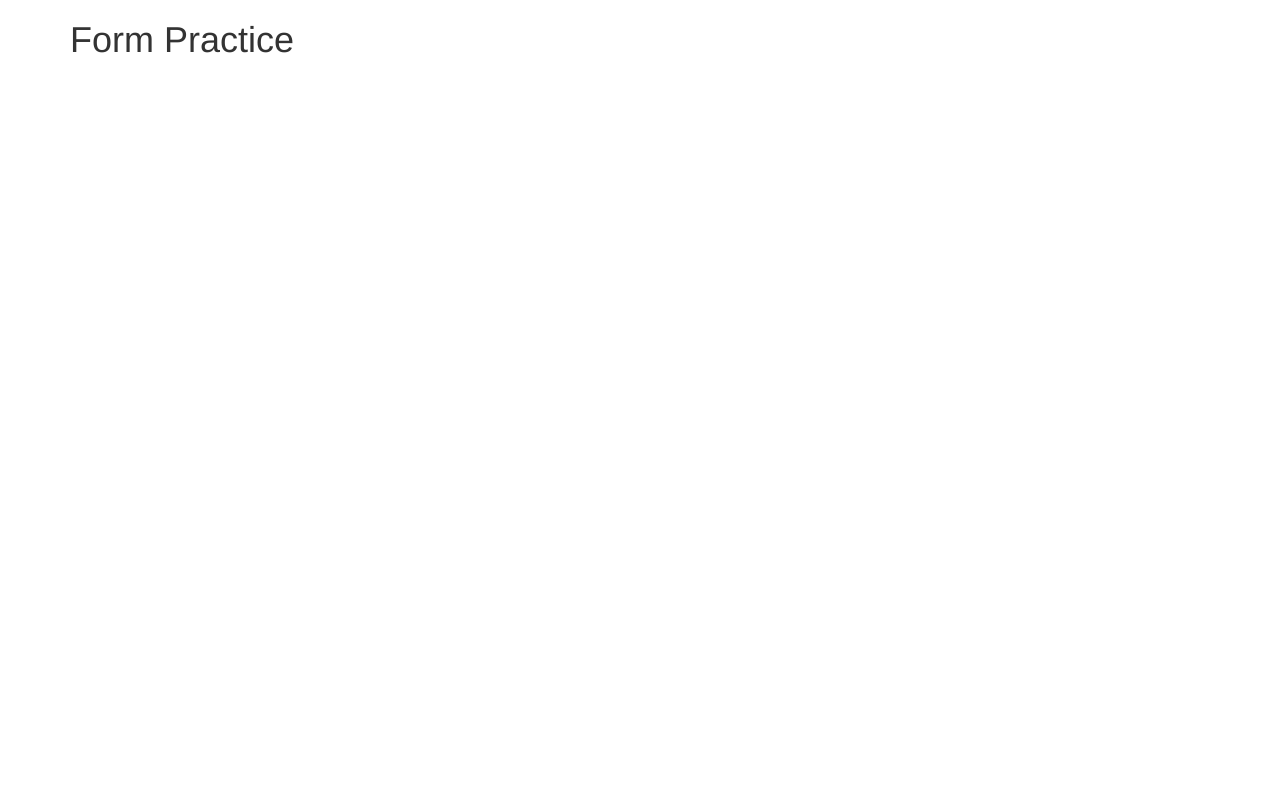
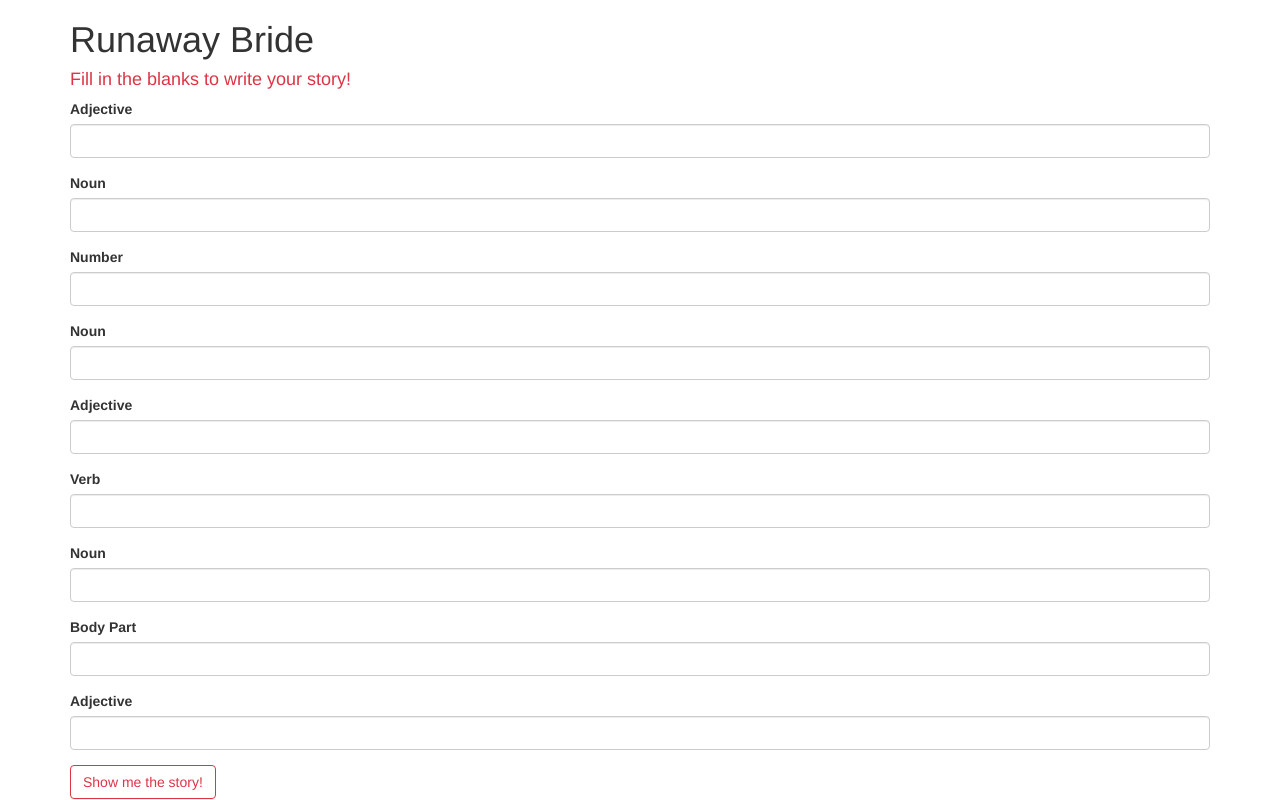
Before and after one commit to eshull/mad-libs, a plain HTML site: page index.html in a window 1280 px wide. Drawn offline with Linux system fonts and the light colour scheme.

Commit message:
add form and story. Working adlib.

```diff
--- a/css/styles.css
+++ b/css/styles.css
@@ -0,0 +1,23 @@
+#story {
+  display: none;
+}
+
+.btn-outline-danger {
+    color: #dc3545;
+    background-color: transparent;
+    background-image: none;
+    border-color: #dc3545;
+}
+
+.btn-outline-danger:hover {
+    color: #fff;
+    background-color: #dc3545;
+    border-color: #dc3545;
+}
+
+.red {
+    color: #dc3545;
+    background-color: transparent;
+    background-image: none;
+    border-color: #dc3545;
+}
--- a/index.html
+++ b/index.html
@@ -2,14 +2,62 @@
 <html>
   <head>
     <link href="css/bootstrap.css" rel="stylesheet" type="text/css">
-    <link rel="stylesheet" href="css/styles.css" type="text/css">
+    <link href="css/styles.css" rel="stylesheet" type="text/css">
     <script src="js/jquery-3.3.1.js"></script>
     <script src="js/scripts.js"></script>
-    <title>Form Practice Web Site</title>
+    <title>Runaway Bride</title>
   </head>
   <body>
     <div class="container">
-      <h1>Form Practice</h1>
+      <h1>Runaway Bride</h1>
+      <h4 class="red">Fill in the blanks to write your story!</h4>
+      <div>
+        <form id="formOne">
+          <div class="form-group">
+            <label for="a1">Adjective</label>
+            <input id="a1" class="form-control" type="text">
+          </div>
+          <div class="form-group">
+            <label for="no1">Noun</label>
+            <input id="no1" class="form-control" type="text">
+          </div>
+          <div class="form-group">
+            <label for="nu1">Number</label>
+            <input id="nu1" class="form-control" type="text">
+          </div>
+          <div class="form-group">
+            <label for="no2">Noun</label>
+            <input id="no2" class="form-control" type="text">
+          </div>
+          <div class="form-group">
+            <label for="a2">Adjective</label>
+            <input id="a2" class="form-control" type="text">
+          </div>
+          <div class="form-group">
+            <label for="v1">Verb</label>
+            <input id="v1" class="form-control" type="text">
+          </div>
+          <div class="form-group">
+            <label for="no3">Noun</label>
+            <input id="no3" class="form-control" type="text">
+          </div>
+          <div class="form-group">
+            <label for="b1">Body Part</label>
+            <input id="b1" class="form-control" type="text">
+          </div>
+          <div class="form-group">
+            <label for="a3">Adjective</label>
+            <input id="a3" class="form-control" type="text">
+          </div>
+
+          <button type="submit" class="btn btn-outline-danger">Show me the story!</button>
+        </form>
+      </div>
+
+      <div id="story">
+        <h1>Runaway Bride</h1>
+        <p>Look, I guarantee there`ll be <span class="a1"></span> times. I guarantee that at some <span class="no1"></span>, <span class="nu1"></span> or both of us is gonna want to get out of this <span class="no2"></span>. But I also guarantee that if I don`t ask you to be  <span class="a2"></span>  , I`ll <span class="v1"></span> it for the rest of my  <span class="no3"></span>, because I know, in my  <span class="b1"></span>, you`re the <span class="a3"></span>one for me.</p>
+      </div>
     </div>
   </body>
 </html>
--- a/js/scripts.js
+++ b/js/scripts.js
@@ -0,0 +1,23 @@
+$(document).ready(function() {
+  $("#formOne").submit(function(event) {
+    var a1Input = $("input#a1").val();
+    var no1Input = $("input#no1").val();
+    var nu1Input= $("input#nu1").val();
+    var no2Input = $("input#no2").val();
+    var a2Input = $("input#a2").val();
+    var v1Input = $("input#v1").val();
+    var no3Input = $("input#no3").val();
+
+    $(".a1").text(a1Input);
+    $(".no1").text(no1Input);
+    $(".nu1").text(nu1Input);
+    $(".no2").text(no2Input);
+    $(".a2").text(a2Input);
+    $(".v1").text(v1Input);
+    $(".no3").text(no3Input);
+
+    $("#story").show();
+
+    event.preventDefault();
+  });
+});
```
